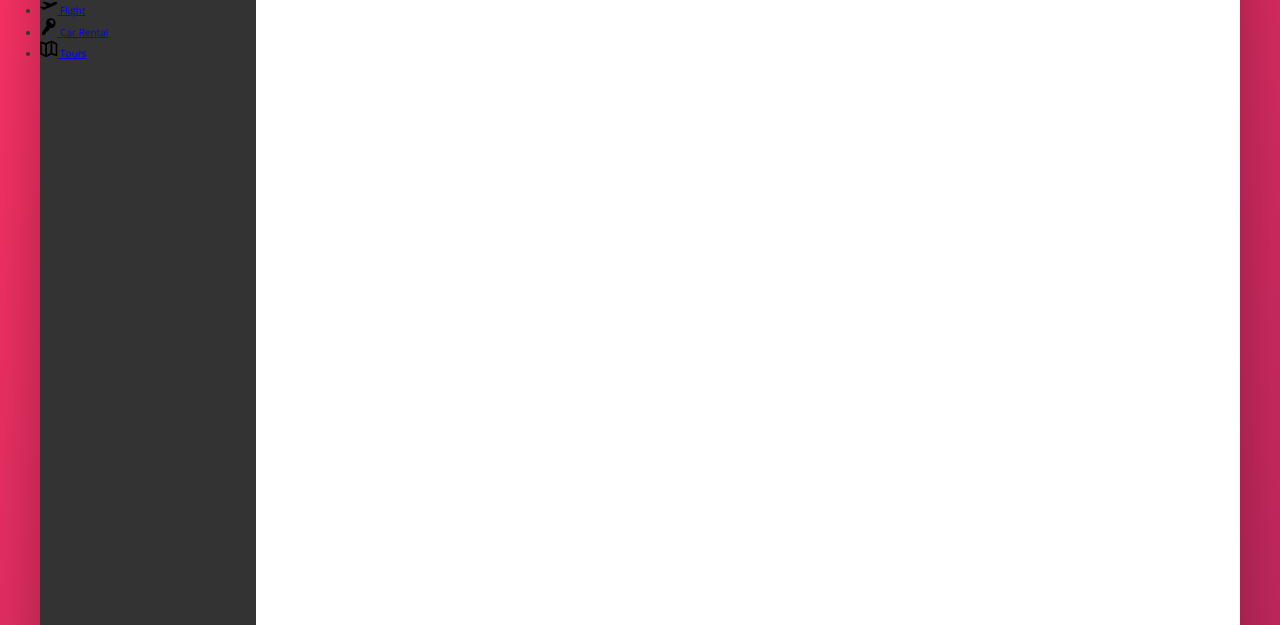
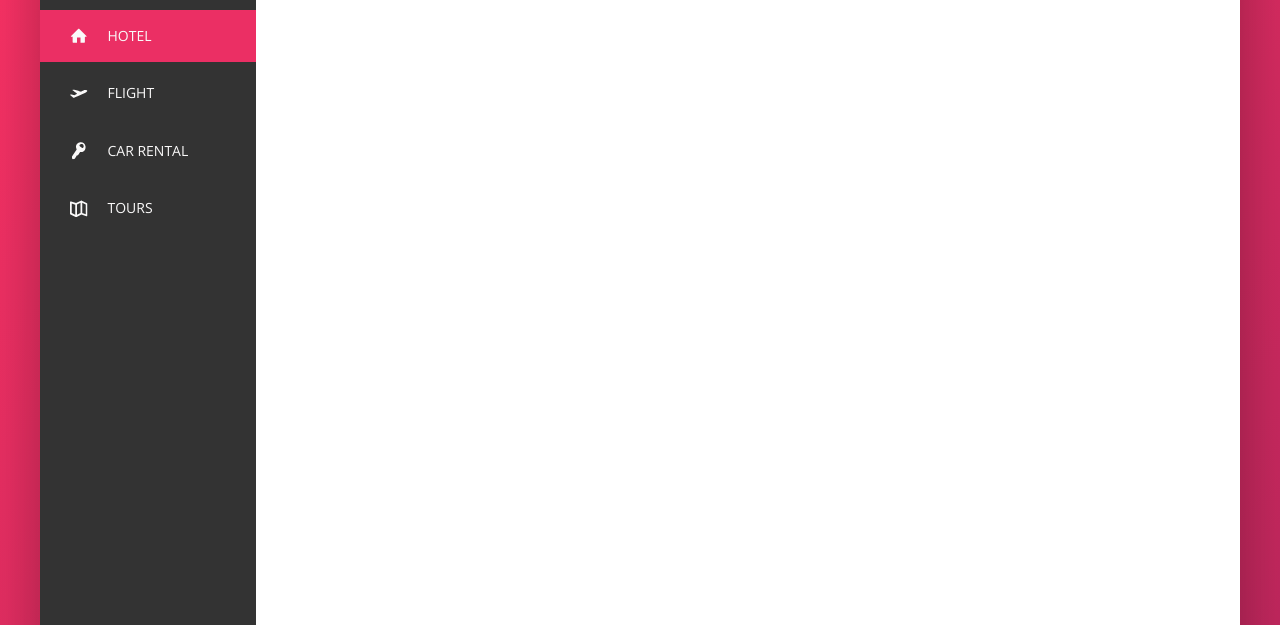
Before and after one commit to BorofskyDev/trillo, a website built with Vite: page index.html in a window 1280 px wide. Shown: the part 175-800 px from the top of the page. Built offline with nearby package versions, Linux system fonts and the light colour scheme.

Commit message:
completed sidebar

```diff
--- a/index.html
+++ b/index.html
@@ -48,7 +48,7 @@
     <div class="content">
       <nav class="sidebar">
         <ul class="side-nav">
-          <li class="side-nav__item">
+          <li class="side-nav__item side-nav__item--active">
             <a href="#" class="side-nav__link">
               <svg class="side-nav__icon">
                 <use xlink:href="img/sprite.svg#icon-home"></use>
--- a/sass/_components.scss
+++ b/sass/_components.scss
@@ -15,18 +15,16 @@
     color: inherit;
     background-color: var(--color-grey-light-2);
     border: none;
-        padding: .7rem 2rem;
+    padding: 0.7rem 2rem;
     border-radius: 100px;
     width: 90%;
-        transition: all .2s;
+    transition: all 0.2s;
     margin-right: -3.25rem;
-
 
     &:focus {
       outline: none;
       width: 100%;
       background-color: var(--color-grey-light-3);
-
     }
 
     &::-webkit-input-placeholder {
@@ -78,7 +76,6 @@
 
   &__icon-box {
     position: relative;
-
   }
 
   &__icon {
@@ -88,7 +85,7 @@
   }
 
   &__notification {
-        font-size: .8rem;
+    font-size: 0.8rem;
     height: 1.75rem;
     width: 1.75rem;
     border-radius: 50%;
@@ -110,17 +107,58 @@
 }
 
 .side-nav {
+  font-size: 1.4rem;
+  list-style: none;
+  margin-top: 3.5rem;
+
   &__item {
+    position: relative;
 
+    &:not(:last-child) {
+      margin-bottom: 0.5rem;
+    }
   }
 
-    &__link {
+  &__item::before {
+    content: '';
+    position: absolute;
+    top: 0;
+    left: 0;
+    height: 100%;
+    width: 3px;
+    background-color: var(--color-primary);
+    transform: scaleY(0);
+    transition: transform 0.2s, width 0.4s cubic-bezier(1, 0, 0, 1) 0.2s,
+      background-color 0.1s;
+  }
 
+  &__item:hover::before,
+  &__item--active::before {
+    transform: scaleY(1);
+    width: 100%;
+  }
+
+  &__item:active::before {
+    background-color: var(--color-primary-light);
+  }
+
+  &__link:link,
+  &__link:visited {
+    color: var(--color-grey-light-1);
+    text-decoration: none;
+    text-transform: uppercase;
+    padding: 1.5rem 3rem;
+    display: flex;
+    align-items: center;
+    position: relative;
+    z-index: 10;
   }
 
   &__icon {
     width: 1.75rem;
     height: 1.75rem;
+    margin-right: 2rem;
+    fill: currentColor;
   }
 }
 
```
Lines whose indentation alone changed are shown as unchanged.
